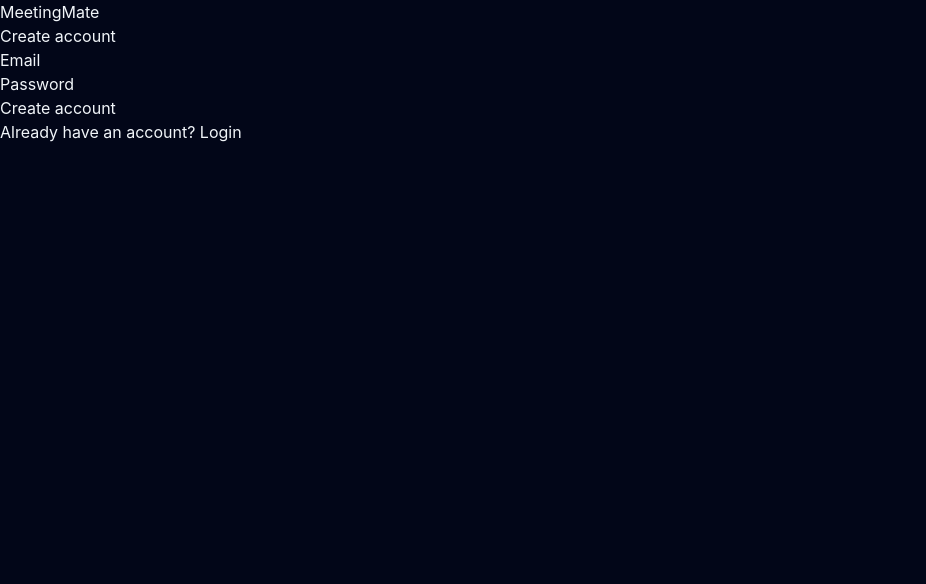
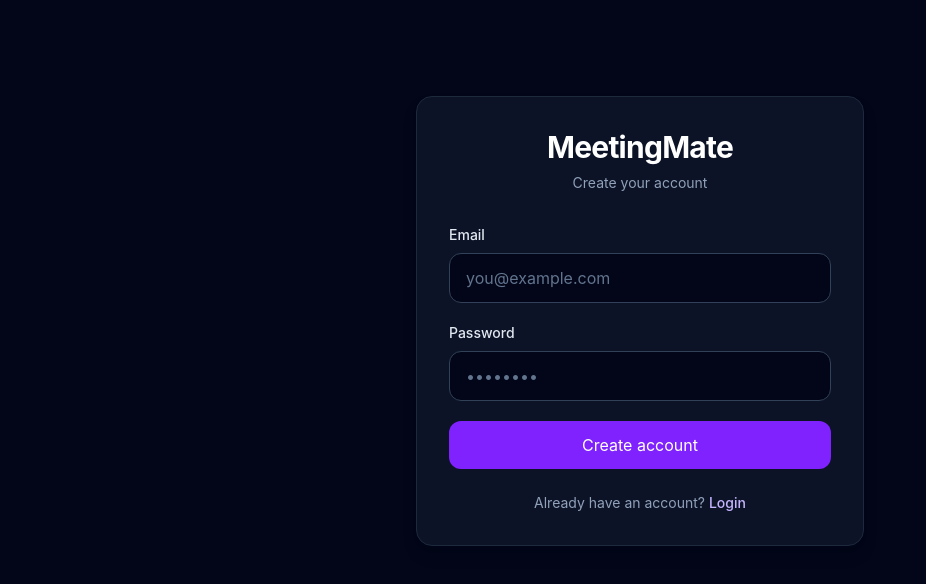
Before and after one commit to Joel-Cornfield/MeetingMate, a React (Vite) app in the folder client/: page /register in a window 1280 px wide. Shown: the top 584 px of the page, without its empty margins (0-926 px from the left). Built offline with nearby package versions, Linux system fonts and the light colour scheme; no server answers.

Commit message:
feat: Add UI components to Login and Register pages and improve layout/styling

```diff
--- a/client/src/pages/Login.tsx
+++ b/client/src/pages/Login.tsx
@@ -2,6 +2,7 @@
 import { useAuth } from "../context/AuthContext";
 import { useState } from "react";
 import axios from "axios";
+import { PageShell, Panel, PrimaryButton, TextInput } from "../components/ui";
 
 export default function Login() {
     const navigate = useNavigate();
@@ -37,47 +38,62 @@
     }
 
     return (
+        <PageShell>
+            <div className="mx-auto max-w-md pt-16">
+                <Panel className="p-8">
+                    <div className="mb-8 text-center">
+                        <h1 className="text-3xl font-bold tracking-tight text-white">MeetingMate</h1>
+                        <p className="mt-2 text-sm text-slate-400">Turn meetings into action</p>
+                    </div>
+
+                    <form onSubmit={handleSubmit} className="space-y-5">
                         <div>
-            <h1>MeetingMate</h1>
-            <h2>Login</h2>
-
-            <form onSubmit={handleSubmit}>
-                <div>
-                    <label htmlFor="email">Email</label>
-                    <input
+                            <label htmlFor="email" className="mb-2 block text-sm font-medium text-slate-200">
+                                Email
+                            </label>
+                            <TextInput
                                 id="email"
                                 type="email"
                                 value={email}
                                 onChange={(e) => setEmail(e.target.value)}
+                                placeholder="you@example.com"
                                 required
                             />
                         </div>
+
                         <div>
-                    <label htmlFor="password">Password</label>
-                    <input
+                            <label htmlFor="password" className="mb-2 block text-sm font-medium text-slate-200">
+                                Password
+                            </label>
+                            <TextInput
                                 id="password"
                                 type="password"
                                 value={password}
                                 onChange={(e) => setPassword(e.target.value)}
+                                placeholder="••••••••"
                                 required
                             />
                         </div>
 
-                {error && <p>{error}</p>}
+                        {error && (
+                            <p className="rounded-lg border border-red-500/30 bg-red-500/10 px-3 py-2 text-sm text-red-200">
+                                {error}
+                            </p>
+                        )}
 
-                <button
-                    type="submit"
-                    disabled={loading}
-                >
+                        <PrimaryButton type="submit" disabled={loading} className="w-full">
                             {loading ? "Logging in..." : "Login"}
-                </button>
+                        </PrimaryButton>
                     </form>
-            <p>
-                Don't have an account?{" "}
-                <Link to="/register">
+
+                    <p className="mt-6 text-center text-sm text-slate-400">
+                        Don't have an account? {" "}
+                        <Link to="/register" className="font-medium text-violet-300 hover:text-violet-200">
                             Register
                         </Link>
                     </p>
+                </Panel>
             </div>
+        </PageShell>
     )
 }
--- a/client/src/pages/Register.tsx
+++ b/client/src/pages/Register.tsx
@@ -3,6 +3,7 @@
 import axios from "axios";
 
 import { useAuth } from "../context/AuthContext";
+import { PageShell, Panel, PrimaryButton, TextInput } from "../components/ui";
 
 export default function Register() {
     const navigate = useNavigate();
@@ -41,64 +42,62 @@
     }
 
     return (
+        <PageShell>
+            <div className="mx-auto max-w-md pt-16">
+                <Panel className="p-8">
+                    <div className="mb-8 text-center">
+                        <h1 className="text-3xl font-bold tracking-tight text-white">MeetingMate</h1>
+                        <p className="mt-2 text-sm text-slate-400">Create your account</p>
+                    </div>
+
+                    <form onSubmit={handleSubmit} className="space-y-5">
                         <div>
-            <h1>MeetingMate</h1>
-
-            <h2>Create account</h2>
-
-            <form onSubmit={handleSubmit}>
-                <div>
-                    <label htmlFor="email">
+                            <label htmlFor="email" className="mb-2 block text-sm font-medium text-slate-200">
                                 Email
                             </label>
-
-                    <input
+                            <TextInput
                                 id="email"
                                 type="email"
                                 value={email}
-                        onChange={(event) =>
-                            setEmail(event.target.value)
-                        }
+                                onChange={(event) => setEmail(event.target.value)}
+                                placeholder="you@example.com"
                                 required
                             />
                         </div>
 
                         <div>
-                    <label htmlFor="password">
+                            <label htmlFor="password" className="mb-2 block text-sm font-medium text-slate-200">
                                 Password
                             </label>
-
-                    <input
+                            <TextInput
                                 id="password"
                                 type="password"
                                 value={password}
-                        onChange={(e) =>
-                            setPassword(e.target.value)
-                        }
+                                onChange={(e) => setPassword(e.target.value)}
+                                placeholder="••••••••"
                                 required
                             />
                         </div>
 
                         {error && (
-                    <p>{error}</p>
+                            <p className="rounded-lg border border-red-500/30 bg-red-500/10 px-3 py-2 text-sm text-red-200">
+                                {error}
+                            </p>
                         )}
 
-                <button
-                    type="submit"
-                    disabled={loading}
-                >
-                    {loading
-                        ? "Creating account..."
-                        : "Create account"}
-                </button>
+                        <PrimaryButton type="submit" disabled={loading} className="w-full">
+                            {loading ? "Creating account..." : "Create account"}
+                        </PrimaryButton>
                     </form>
 
-            <p>
+                    <p className="mt-6 text-center text-sm text-slate-400">
                         Already have an account?{" "}
-                <Link to="/login">
+                        <Link to="/login" className="font-medium text-violet-300 hover:text-violet-200">
                             Login
                         </Link>
                     </p>
+                </Panel>
             </div>
+        </PageShell>
     );
 }
```
Lines whose indentation alone changed are shown as unchanged.
